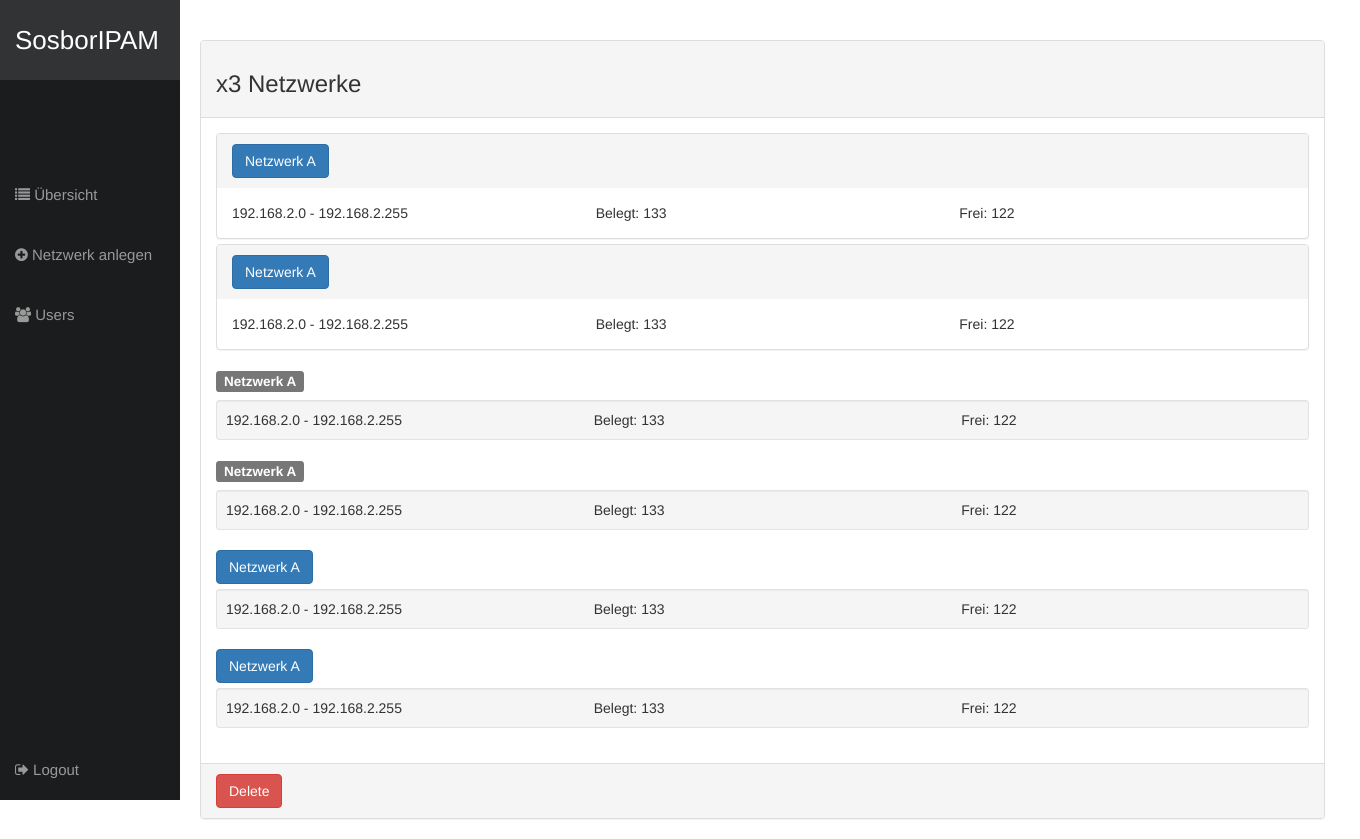
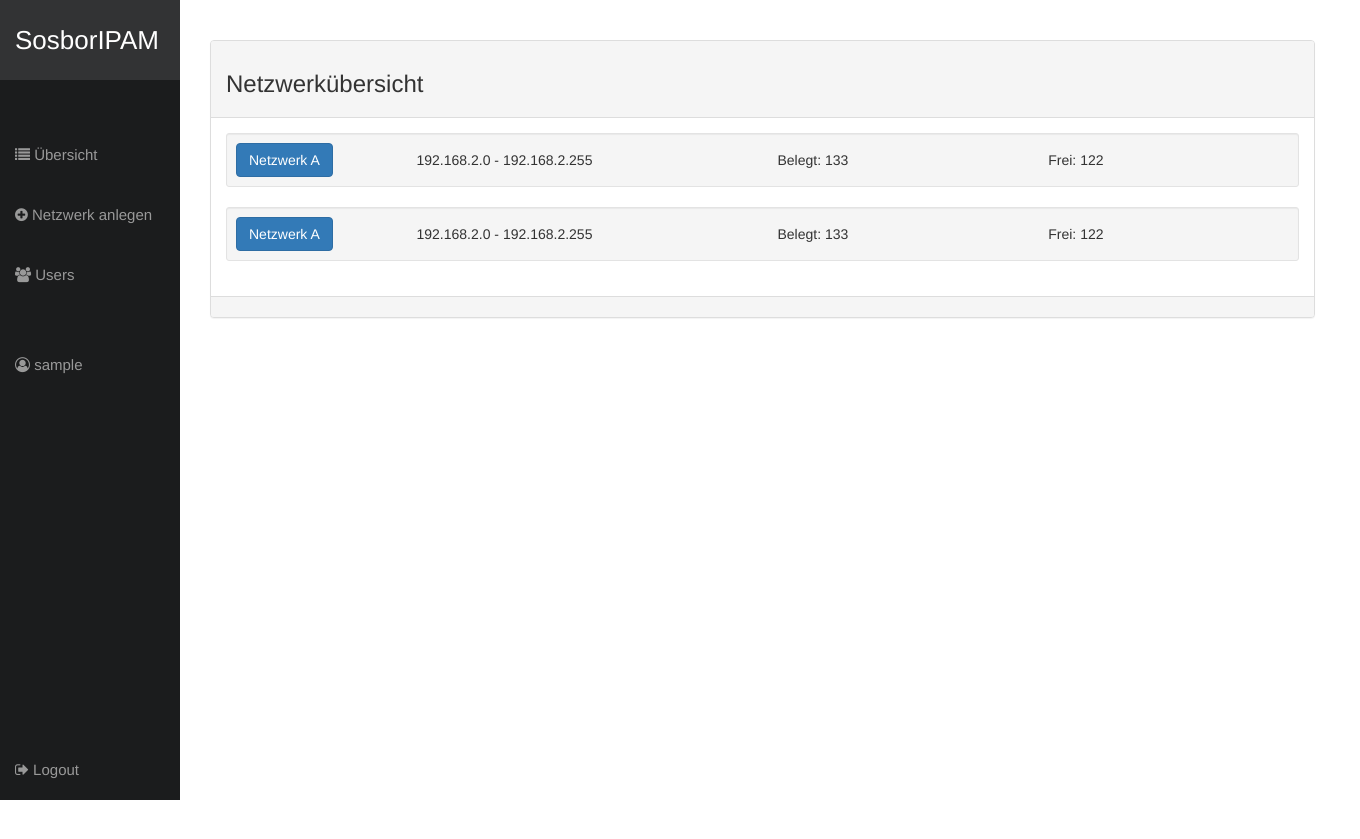
Before and after one commit to ErikNilges/SosborIPAM, a PHP site: page / in a window 1360 px wide. After the commit the page ends 800 px from the top, so only its background shows below. Run offline with PHP 8.4, Linux system fonts and the light colour scheme; the visitor is signed in with stand-in values (Sample User, id 1); some web fonts are replaced.

Commit message:
Zugriff nur mit Session / Usereinträge können bearbeitet werden
Resolved #5
Resolved #7

```diff
--- a/src/css/ipam.css
+++ b/src/css/ipam.css
@@ -35,12 +35,29 @@
   height: 65px;
   line-height: 60px;
   font-size: 26px;
-  margin-bottom: 100px; }
+  margin-bottom: 60px; }
 
 .table-checkbox {
   width: 10px; }
 
-.login {
+.navLogin {
   position: fixed !important;
   width: 180px;
-  bottom: 0px !important; }
+  bottom: 0px !important;
+  background-color: #1B1C1D; }
+
+.width100 {
+  min-width: 100px; }
+
+.delete {
+  color: #d9534f; }
+
+.navUser {
+  margin-top: 30px;
+  margin-bottom: 60px; }
+
+.alignMiddle {
+  margin-top: 7px; }
+
+.bottom15 {
+  margin-bottom: 15px; }
--- a/src/header.php
+++ b/src/header.php
@@ -10,9 +10,9 @@ session_start();
   <head>
     <meta charset="utf-8">
     <title>SosborIPAM</title>
-    <!-- Stylesheets (Bootstrap-Framework & eigenes) -->
+    <!-- Stylesheets (Bootstrap-Framework, Font Awesome Icons & eigenes) -->
     <link href="css/bootstrap.min.css" rel="stylesheet">
-    <link href="css/font-awesome.css" rel="stylesheet">
+    <link href="css/font-awesome.min.css" rel="stylesheet">
     <link href="css/ipam.css" rel="stylesheet">
   </head>
   <body>
@@ -24,32 +24,33 @@ session_start();
           <li class="sidebar-brand">
             <a href="index.php"><span>SosborIPAM</span></a>
           </li>
-          <li>
-            <a href="index.php"><span class="fa fa-list"></span> Übersicht</a>
-          </li>
-          <li>
-            <a href="new_network.php"><span class="fa fa-plus-circle"></span> Netzwerk anlegen</a>
-          </li>
-          <li>
-            <a href="users.php"><span class="fa fa-users"></span> Users</a>
-          </li>
-
           <?php
-          // Falls eine Usersession existiert -> Logout-Button
-          // Ansonsten -> Login-Button
+          // Falls eine Usersession existiert -> Zeige alle Links & Logout-Button
+          // Ansonsten -> Zeige nur den Login-Button
           if (isset($_SESSION['username'])){
             echo "
-            <li class='login'>
+            <li>
+              <a href='index.php'><span class='fa fa-list'></span> Übersicht</a>
+            </li>
+            <li>
+              <a href='new_network.php'><span class='fa fa-plus-circle'></span> Netzwerk anlegen</a>
+            </li>
+            <li>
+              <a href='users.php'><span class='fa fa-users'></span> Users</a>
+            </li>
+            <li class='navUser'>
+              <a href='edit_user.php'><span class='fa fa-user-circle-o'></span> {$_SESSION['username']}</a>
+            </li>
+            <li class='navLogin'>
               <a href='/include/logout.inc.php'><span class='fa fa-sign-out'></span> Logout</a>
             </li>";
           } else {
             echo "
-            <li class='login'>
+            <li class='navLogin'>
               <a href='login.php'><span class='fa fa-sign-in'></span> Login</a>
             </li>";
           }
            ?>
-
         </ul>
       </nav>
     </div>
--- a/src/include/login.inc.php
+++ b/src/include/login.inc.php
@@ -16,6 +16,8 @@ $row = mysqli_fetch_assoc($result);
 // Andernfalls die Loginseite erneut aufrufen
 if (password_verify($_POST['password'], $row['password'])){
   $_SESSION['username'] = $row['username'];
+  $_SESSION['vorname'] = $row['vorname'];
+  $_SESSION['nachname'] = $row['nachname'];
   header("Location: ../index.php");
 } else {
   header("Location: ../login.php");
--- a/src/include/logout.inc.php
+++ b/src/include/logout.inc.php
@@ -1,6 +1,7 @@
 <?php
 // Usersession initialisieren
 session_start();
+
 // Usersession beenden
 session_destroy();
 
--- a/src/index.php
+++ b/src/index.php
@@ -1,135 +1,62 @@
 <?php
 // Header und Sidebar einbinden
 include 'header.php';
+
+// Falls User nicht eingeloggt ist -> Weiterleitung zum Login
+if (!isset($_SESSION['username'])){
+  header("Location: login.php");
+};
  ?>
     <!-- Content Start -->
     <div id="page-content-wrapper">
-      <div class="container">
-        <div class="row">
+      <div class="container-fluid">
+        <div class="row-fluid">
           <div class="col-lg-12">
 
             <!-- Netzwerkübersicht Start-->
             <div class="panel panel-default" style="margin-right:15px">
               <div class="panel-heading">
-                <h3>x3 Netzwerke</h3>
+                <h3>Netzwerkübersicht</h3>
               </div>
               <div class="panel-body">
 
-                <!-- Variante 1 -->
-                <div class="panel-group">
-                  <div class="panel panel-default">
-                    <div class="panel-heading">
-                      <a href="new_network.php" class="btn btn-primary" role="button">Netzwerk A</a>
+                <!-- Variante 3 -->
+                <div class="well well-sm">
+                  <div class="row">
+                    <div class="col-xs-12 col-sm-3 col-md-2">
+                      <a href="netzwerk.php" type="button" class="btn btn-primary btn">Netzwerk A</a>
                     </div>
-                    <div class="panel-body">
-                      <div class="row">
-                        <div class="col-sm-4">
+                    <div class="col-xs-12 col-sm-3 col-md-4 alignMiddle">
                       192.168.2.0 - 192.168.2.255
                     </div>
-                        <div class="col-sm-4">
+                    <div class="col-xs-12 col-sm-3 col-md-3 alignMiddle">
                       Belegt: 133
                     </div>
-                        <div class="col-sm-4">
+                    <div class="col-xs-12 col-sm-3 col-md-3 alignMiddle">
                       Frei: 122
                     </div>
                   </div>
                 </div>
+                <div class="well well-sm">
+                  <div class="row">
+                    <div class="col-xs-12 col-sm-3 col-md-2">
+                      <a href="netzwerk.php" type="button" class="btn btn-primary btn">Netzwerk A</a>
                     </div>
-                  <div class="panel panel-default">
-                    <div class="panel-heading">
-                      <button type="button" class="btn btn-primary">Netzwerk A</button>
-                    </div>
-                    <div class="panel-body">
-                      <div class="row">
-                        <div class="col-sm-4">
+                    <div class="col-xs-12 col-sm-3 col-md-4 alignMiddle">
                       192.168.2.0 - 192.168.2.255
                     </div>
-                        <div class="col-sm-4">
+                    <div class="col-xs-12 col-sm-3 col-md-3 alignMiddle">
                       Belegt: 133
                     </div>
-                        <div class="col-sm-4">
+                    <div class="col-xs-12 col-sm-3 col-md-3 alignMiddle">
                       Frei: 122
-                        </div>
-                      </div>
-                    </div>
-                  </div>
-                </div>
-
-                <!-- Variante 2 -->
-                <div>
-                  <h4><span class="label label-default">Netzwerk A</span></h4>
-                  <div class="well well-sm">
-                    <div class="row">
-                      <div class="col-sm-4">
-                        192.168.2.0 - 192.168.2.255
-                      </div>
-                      <div class="col-sm-4">
-                        Belegt: 133
-                      </div>
-                      <div class="col-sm-4">
-                        Frei: 122
-                      </div>
-                    </div>
-                  </div>
-                  <h4><span class="label label-default">Netzwerk A</span></h4>
-                  <div class="well well-sm">
-                    <div class="row">
-                      <div class="col-sm-4">
-                        192.168.2.0 - 192.168.2.255
-                      </div>
-                      <div class="col-sm-4">
-                        Belegt: 133
-                      </div>
-                      <div class="col-sm-4">
-                        Frei: 122
-                      </div>
-                    </div>
-                  </div>
-                </div>
-
-                <!-- Variante 3 -->
-                <div>
-                  <div class="row">
-                    <div class="col-sm-1">
-                      <button type="button" class="btn btn-primary btn" style="margin-bottom: 5px;">Netzwerk A</button>
-                    </div>
-                  </div>
-                  <div class="well well-sm">
-                    <div class="row">
-                      <div class="col-sm-4">
-                        192.168.2.0 - 192.168.2.255
-                      </div>
-                      <div class="col-sm-4">
-                        Belegt: 133
-                      </div>
-                      <div class="col-sm-4">
-                        Frei: 122
-                      </div>
-                    </div>
-                  </div>
-                  <div class="row">
-                    <div class="col-sm-1">
-                      <button type="button" class="btn btn-primary btn" style="margin-bottom: 5px;">Netzwerk A</button>
-                    </div>
-                  </div>
-                  <div class="well well-sm">
-                    <div class="row">
-                      <div class="col-sm-4">
-                        192.168.2.0 - 192.168.2.255
-                      </div>
-                      <div class="col-sm-4">
-                        Belegt: 133
-                      </div>
-                      <div class="col-sm-4">
-                        Frei: 122
-                      </div>
                     </div>
                   </div>
                 </div>
 
               </div>
               <div class="panel-footer">
-                <button type="button" class="btn btn-danger">Delete</button>
+
               </div>
             </div>
             <!-- Netzwerkübersicht Ende-->
--- a/src/scss/ipam.scss
+++ b/src/scss/ipam.scss
@@ -50,19 +50,37 @@ $page-content-top: 5vh;
   height: 65px;
   line-height: 60px;
   font-size: 26px;
-  margin-bottom: 100px;
+  margin-bottom: 60px;
 }
 
 .table-checkbox {
   width: 10px;
 }
 
-.login {
+.navLogin {
 position: fixed !important;
 width: 180px;
 bottom: 0px !important;
+background-color: $sidebar-color;
 }
 
+.width100 {
+  min-width: 100px;
 }
 
+.delete {
+  color: #d9534f;
 }
+
+.navUser {
+  margin-top: 30px;
+  margin-bottom: 60px;
+}
+
+.alignMiddle {
+   margin-top: 7px;
+}
+
+.bottom15 {
+  margin-bottom: 15px;
+}
```
Also changed, not shown: src/edit_user.php (added, +61 -0 lines), src/include/edit_user.inc.php (added, +54 -0 lines), src/include/users.inc.php (+29 -17 lines), src/login.php (+3 -7 lines), src/netzwerk.php (+7 -2 lines), src/new_network.php (+8 -7 lines), src/new_user.php (+8 -3 lines), src/users.php (+8 -3 lines), README.md. Lines whose indentation alone changed are shown as unchanged.
